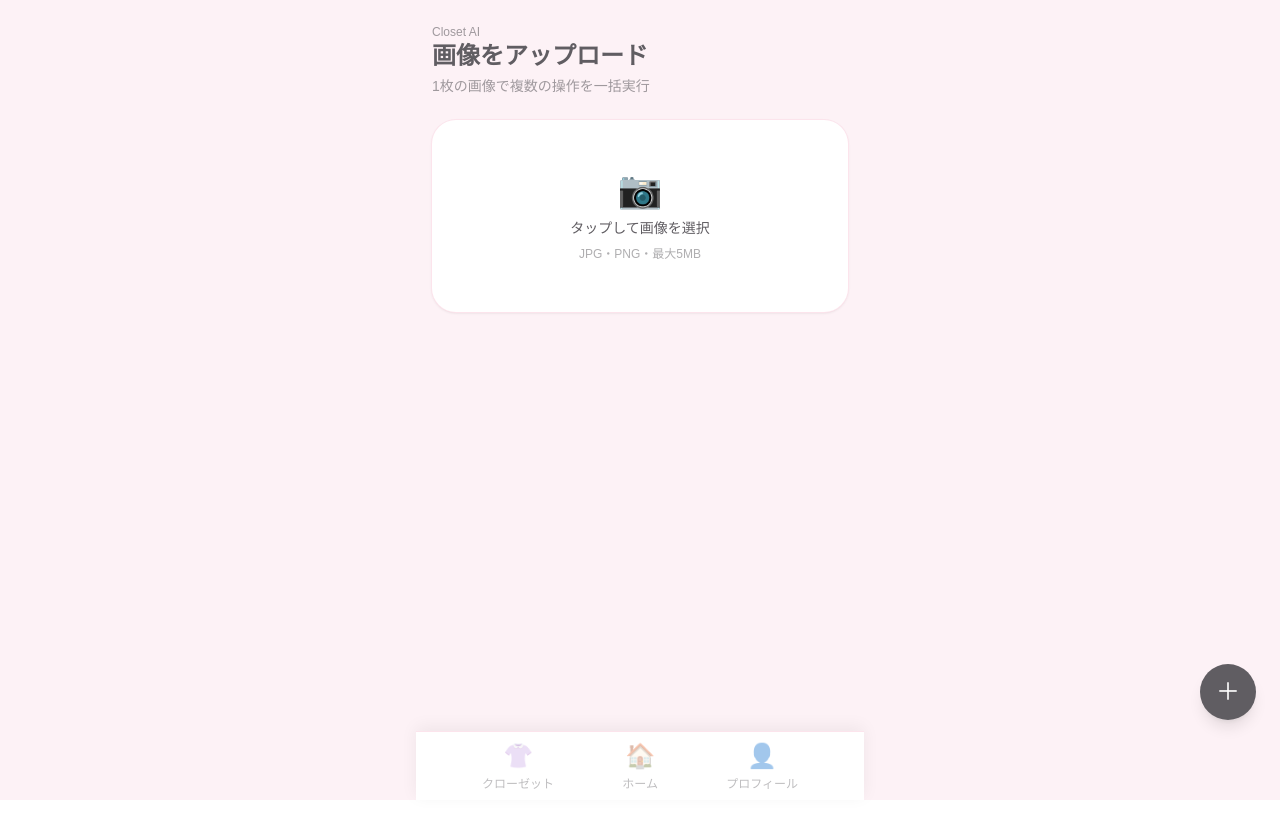
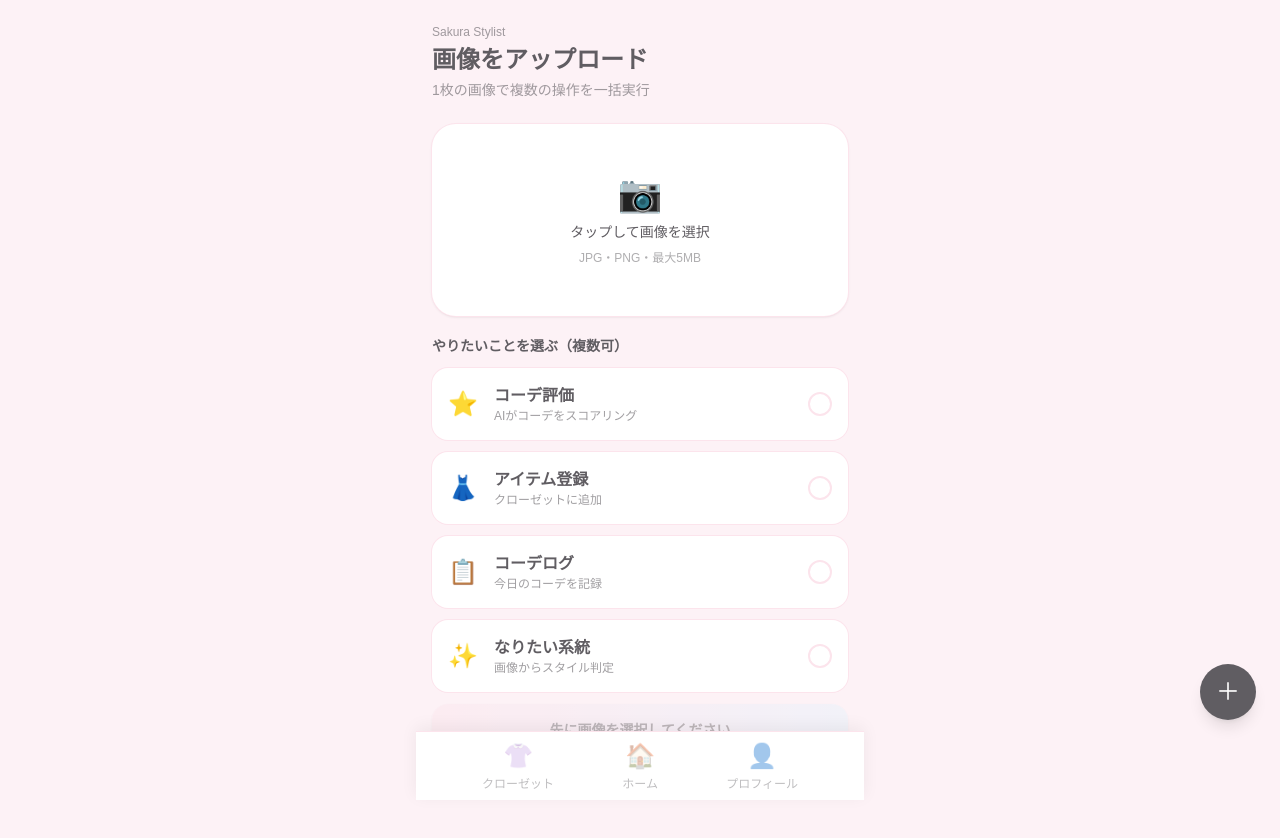
Before and after one commit to shokora712-oss/sakura-stylist, a Next.js app: page /upload-hub in a window 1280 px wide. Shown: the top 838 px of the page. Before the commit the page ends 800 px from the top, so only its background shows below. Built offline with nearby package versions, Linux system fonts and the light colour scheme.

Commit message:
feat: upload-hub実装、ホーム・コーデ提案・BottomNav UI刷新

```diff
--- a/app/components/AppHeader.tsx
+++ b/app/components/AppHeader.tsx
@@ -4,26 +4,15 @@ type Props = {
   description?: string;
 };
 
-export default function AppHeader({
-  userName,
-  title,
-  description,
-}: Props) {
+export default function AppHeader({ userName, title, description }: Props) {
   return (
     <div className="mb-6">
-      {/* 小：ブランド */}
-      <p className="text-xs text-gray-400">Sakura Stylist</p>
-
-      {/* 大：タイトル */}
-      <h1 className="text-2xl font-bold text-[#0b2341] mt-1">
-        {title}
-      </h1>
-
-      {/* 小：説明 */}
+      <p className="text-xs text-[#605D62]/60">
+        {userName ? `こんにちは、${userName}さん` : "Sakura Stylist"}
+      </p>
+      <h1 className="mt-1 text-2xl font-bold text-[#605D62]">{title}</h1>
       {description && (
-        <p className="text-sm text-gray-500 mt-1">
-          {description}
-        </p>
+        <p className="mt-1 text-sm text-[#605D62]/60">{description}</p>
       )}
     </div>
   );
--- a/app/upload-hub/page.tsx
+++ b/app/upload-hub/page.tsx
@@ -2,6 +2,7 @@
 
 import { useRef, useState } from "react";
 import BottomNav from "../components/BottomNav";
+import AppHeader from "../components/AppHeader";
 
 const ACTIONS = [
   {
@@ -260,11 +261,10 @@ export default function UploadHubPage() {
   return (
     <main className="min-h-screen bg-[#fdf2f6] pb-32 text-[#605D62]">
       <div className="mx-auto max-w-md px-4 py-6">
-        <div className="mb-6">
-          <p className="text-xs text-[#605D62]/60">Closet AI</p>
-          <h1 className="text-2xl font-bold">画像をアップロード</h1>
-          <p className="mt-1 text-sm text-[#605D62]/60">1枚の画像で複数の操作を一括実行</p>
-        </div>
+        <AppHeader
+          title="画像をアップロード"
+          description="1枚の画像で複数の操作を一括実行"
+        />
 
         {/* 画像アップロード */}
         <div
@@ -289,8 +289,7 @@ export default function UploadHubPage() {
         <input ref={fileInputRef} type="file" accept="image/*" className="hidden" onChange={handleFileChange} />
 
         {/* やりたいことを選ぶ */}
-        {file && (
-          <div className="mb-5 space-y-3">
+        <div className="mb-5 space-y-3">
             <p className="text-sm font-semibold">やりたいことを選ぶ（複数可）</p>
             {ACTIONS.map((action) => {
               const selected = selectedActions.has(action.id as ActionId);
@@ -356,10 +355,9 @@ export default function UploadHubPage() {
             {/* 実行ボタン */}
             <button type="button" onClick={handleRun} disabled={!canRun}
               className="w-full rounded-2xl bg-gradient-to-r from-[#FCE4EC] to-[#E3F2FD] py-4 text-sm font-bold text-[#605D62] shadow-sm transition disabled:opacity-40">
-              {isRunning ? "実行中..." : `${selectedActions.size}つの操作を実行する`}
+              {isRunning ? "実行中..." : !file ? "先に画像を選択してください" : `${selectedActions.size}つの操作を実行する`}
             </button>
           </div>
-        )}
 
         {/* 結果 */}
         {hasResults && (
```
